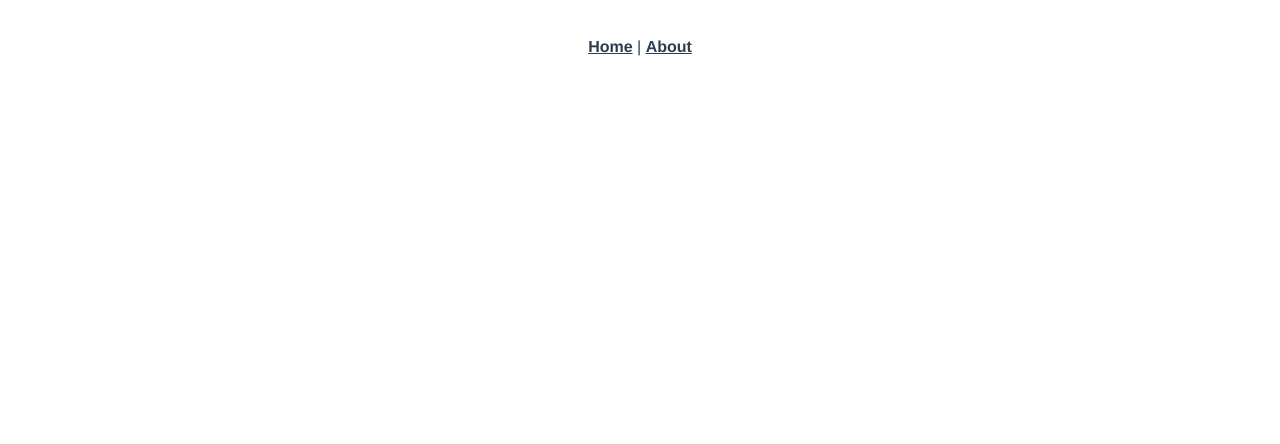
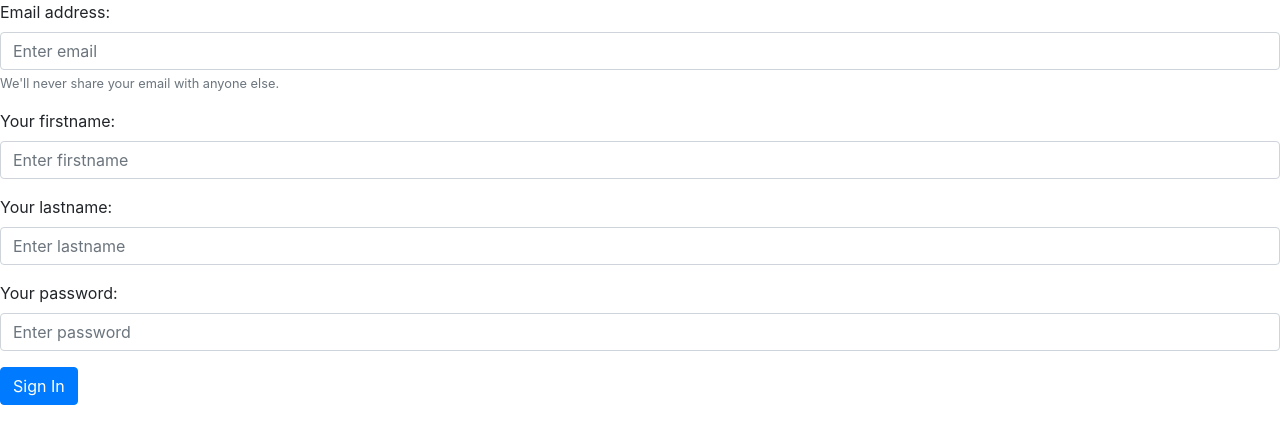
Before and after one commit to Achille-Deribreux/P6_Deribreux_Achille, a Vue app in the folder front-end/: page /#/signin in a window 1280 px wide. Shown: the top 444 px of the page. Built offline with nearby package versions, Linux system fonts and the light colour scheme.

Commit message:
basic front form

```diff
--- a/front-end/babel.config.js
+++ b/front-end/babel.config.js
@@ -1,5 +1,5 @@
 module.exports = {
-  presets: [
-    '@vue/cli-plugin-babel/preset'
+  "presets": [
+    "@vue/cli-plugin-babel/preset"
   ]
 }
--- a/front-end/src/App.vue
+++ b/front-end/src/App.vue
@@ -1,32 +1,8 @@
 <template>
   <div id="app">
-    <div id="nav">
-      <router-link to="/">Home</router-link> |
-      <router-link to="/about">About</router-link>
-    </div>
     <router-view/>
   </div>
 </template>
 
 <style>
-#app {
-  font-family: Avenir, Helvetica, Arial, sans-serif;
-  -webkit-font-smoothing: antialiased;
-  -moz-osx-font-smoothing: grayscale;
-  text-align: center;
-  color: #2c3e50;
-}
-
-#nav {
-  padding: 30px;
-}
-
-#nav a {
-  font-weight: bold;
-  color: #2c3e50;
-}
-
-#nav a.router-link-exact-active {
-  color: #42b983;
-}
 </style>
--- /dev/null
+++ b/front-end/src/components/loginForm.vue
@@ -0,0 +1,56 @@
+<template>
+  <div>
+    <b-form @submit="onSubmit">
+      <b-form-group id="input-group-1" label="Email address:" label-for="input-1" description="We'll never share your email with anyone else.">
+        <b-form-input id="input-1" v-model="email" type="email" placeholder="Enter email" required></b-form-input>
+      </b-form-group>
+
+      <b-form-group id="input-group-2" label="Your password:" label-for="input-2">
+        <b-form-input id="input-2" v-model="password" type="password" placeholder="Enter password" required></b-form-input>
+      </b-form-group>
+
+      <b-button type="submit" variant="primary">Login</b-button>
+    </b-form>
+  </div>
+</template>
+
+<script>
+export default {
+    name: 'LoginForm',
+    data() {
+      return {
+          email: '',
+          password:''
+      }
+    },
+    methods: {
+      onSubmit(event) {
+        event.preventDefault()
+        const data = {
+            email : this.email,
+            password : this.password
+        }
+        console.log(data);
+        fetch("http://localhost:9090/login",{
+            method: 'POST',
+            headers: {
+            'Accept': 'application/json',
+            'Content-Type': 'application/json' ,
+            },
+            body: JSON.stringify(data)
+      })
+       .then(response => response.json())
+        .then((response) => {
+            console.log(response);
+        })
+        .catch(function(error) {
+            alert('Il y a eu un problème avec l\'opération fetch: ' + error.message);
+          });
+      }
+  }
+}
+</script>
+
+<style>
+
+</style>
--- /dev/null
+++ b/front-end/src/components/signinForm.vue
@@ -0,0 +1,68 @@
+<template>
+  <div>
+    <b-form @submit="onSubmit">
+      <b-form-group id="input-group-1" label="Email address:" label-for="input-1" description="We'll never share your email with anyone else.">
+        <b-form-input id="input-1" v-model="email" type="email" placeholder="Enter email" required></b-form-input>
+      </b-form-group>
+
+      <b-form-group id="input-group-2" label="Your firstname:" label-for="input-2">
+        <b-form-input id="input-2" v-model="firstname" placeholder="Enter firstname" required></b-form-input>
+      </b-form-group>
+
+      <b-form-group id="input-group-3" label="Your lastname:" label-for="input-3">
+        <b-form-input id="input-3" v-model="lastname" placeholder="Enter lastname" required></b-form-input>
+      </b-form-group>
+
+      <b-form-group id="input-group-4" label="Your password:" label-for="input-4">
+        <b-form-input id="input-4" v-model="password" type="password" placeholder="Enter password" required></b-form-input>
+      </b-form-group>
+
+      <b-button type="submit" variant="primary">Sign In</b-button>
+    </b-form>
+  </div>
+</template>
+
+<script>
+export default {
+    name: 'signinForm',
+    data() {
+      return {
+          email: '',
+          firstname: '',
+          lastname:'',
+          password:''
+      }
+    },
+    methods: {
+      onSubmit(event) {
+        event.preventDefault()
+        const data = {
+            firstName : this.firstname,
+            lastName : this.lastname,
+            email : this.email,
+            password : this.password
+        }
+        console.log(data);
+        fetch("http://localhost:9090/signup",{
+            method: 'POST',
+            headers: {
+            'Accept': 'application/json',
+            'Content-Type': 'application/json' ,
+            },
+            body: JSON.stringify(data)
+      })
+       .then(response => response.json())
+        .then((response) => {
+            console.log(response);
+        })
+        .catch(function(error) {
+            alert('Il y a eu un problème avec l\'opération fetch: ' + error.message);
+          });
+      }
+  }
+}
+</script>
+
+<style>
+
+</style>
--- a/front-end/src/main.js
+++ b/front-end/src/main.js
@@ -1,4 +1,7 @@
+import '@babel/polyfill'
+import 'mutationobserver-shim'
 import Vue from 'vue'
+import './plugins/bootstrap-vue'
 import App from './App.vue'
 import router from './router'
 import store from './store'
--- a/front-end/src/router/index.js
+++ b/front-end/src/router/index.js
@@ -1,22 +1,20 @@
 import Vue from 'vue'
 import VueRouter from 'vue-router'
-import Home from '../views/Home.vue'
+import Login from '../views/Login.vue'
+import Signin from '../views/Signin.vue'
 
 Vue.use(VueRouter)
 
 const routes = [
   {
     path: '/',
-    name: 'Home',
-    component: Home
+    name: 'Login',
+    component: Login
   },
   {
-    path: '/about',
-    name: 'About',
-    // route level code-splitting
-    // this generates a separate chunk (about.[hash].js) for this route
-    // which is lazy-loaded when the route is visited.
-    component: () => import(/* webpackChunkName: "about" */ '../views/About.vue')
+    path: '/signin',
+    name: 'Signin',
+    component : Signin
   }
 ]
 
--- a/front-end/src/views/About.vue
+++ /dev/null
@@ -1,5 +0,0 @@
-<template>
-  <div class="about">
-    <h1>This is an about page</h1>
-  </div>
-</template>
--- a/front-end/src/views/Home.vue
+++ /dev/null
@@ -1,18 +0,0 @@
-<template>
-  <div class="home">
-    <img alt="Vue logo" src="../assets/logo.png">
-    <HelloWorld msg="Welcome to Your Vue.js App"/>
-  </div>
-</template>
-
-<script>
-// @ is an alias to /src
-import HelloWorld from '@/components/HelloWorld.vue'
-
-export default {
-  name: 'Home',
-  components: {
-    HelloWorld
-  }
-}
-</script>
--- /dev/null
+++ b/front-end/src/views/Login.vue
@@ -0,0 +1,20 @@
+<template>
+  <div>
+    <LoginForm />
+  </div>
+</template>
+
+<script>
+ import LoginForm from '../components/loginForm.vue'
+
+ export default {
+   name: 'Login',
+   components : {
+     LoginForm
+   }
+ }
+</script>
+
+<style>
+
+</style>
--- /dev/null
+++ b/front-end/src/views/Signin.vue
@@ -0,0 +1,20 @@
+<template>
+  <div>
+    <SigninForm />
+  </div>
+</template>
+
+<script>
+ import SigninForm from '../components/signinForm.vue'
+
+ export default {
+   name: 'Signin',
+   components : {
+     SigninForm
+   }
+ }
+</script>
+
+<style>
+
+</style>
```
Also changed, not shown: front-end/package.json (+9 -0 lines), front-end/src/plugins/bootstrap-vue.js (added, +7 -0 lines), 1 other file (tests, documents, lock files or other folders).
